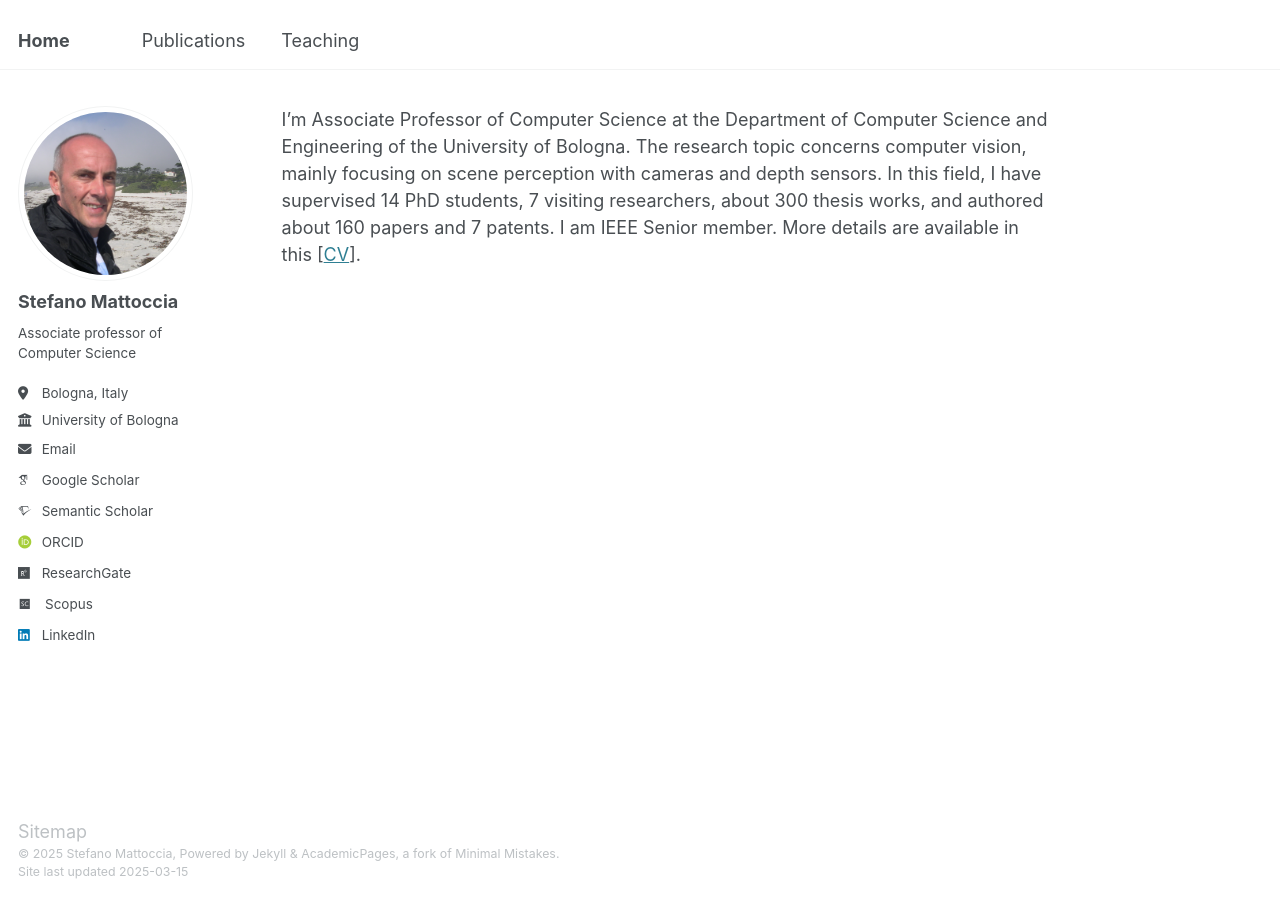
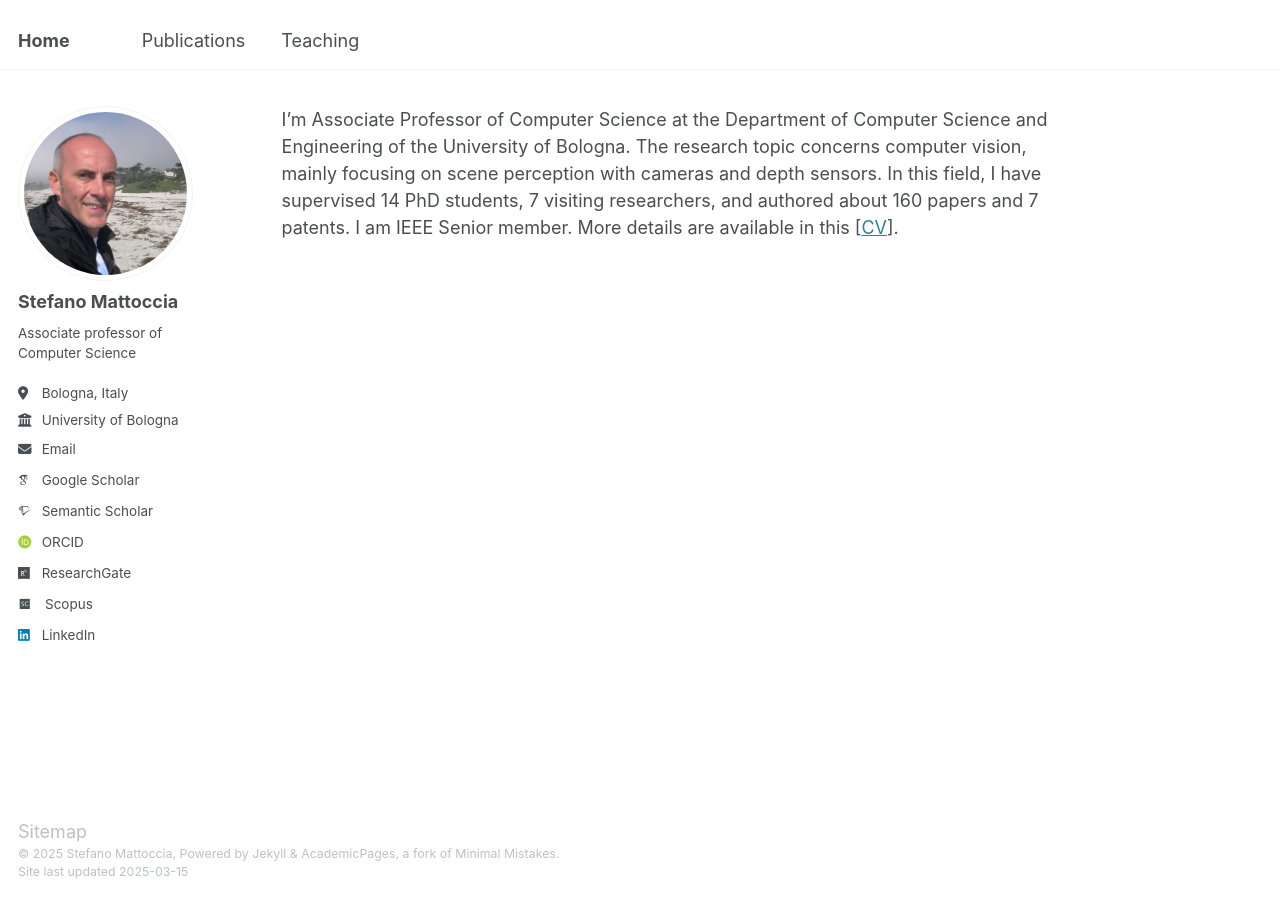
Before and after one commit to stefanomattoccia/stefanomattoccia.github.io, a Jekyll site: the page built from _pages/about.md, in a window 1280 px wide. Built offline with Jekyll 4.4.1, drawn with Linux system fonts in a browser that asks for light colours; some web fonts are replaced.

Commit message:
Update about.md

```diff
--- a/_pages/about.md
+++ b/_pages/about.md
@@ -7,4 +7,4 @@ redirect_from:
   - /about.html
 ---
 
-I'm Associate Professor of Computer Science at the Department of Computer Science and Engineering of the University of Bologna. The research topic concerns computer vision, mainly focusing on scene perception with cameras and depth sensors. In this field, I have supervised 14 PhD students, 7 visiting researchers, about 300 thesis works, and authored about 160 papers and 7 patents. I am IEEE Senior member. More details are available in this [[CV](/files/CV_ENG.pdf)].
+I'm Associate Professor of Computer Science at the Department of Computer Science and Engineering of the University of Bologna. The research topic concerns computer vision, mainly focusing on scene perception with cameras and depth sensors. In this field, I have supervised 14 PhD students, 7 visiting researchers, and authored about 160 papers and 7 patents. I am IEEE Senior member. More details are available in this [[CV](/files/CV_ENG.pdf)].
```
